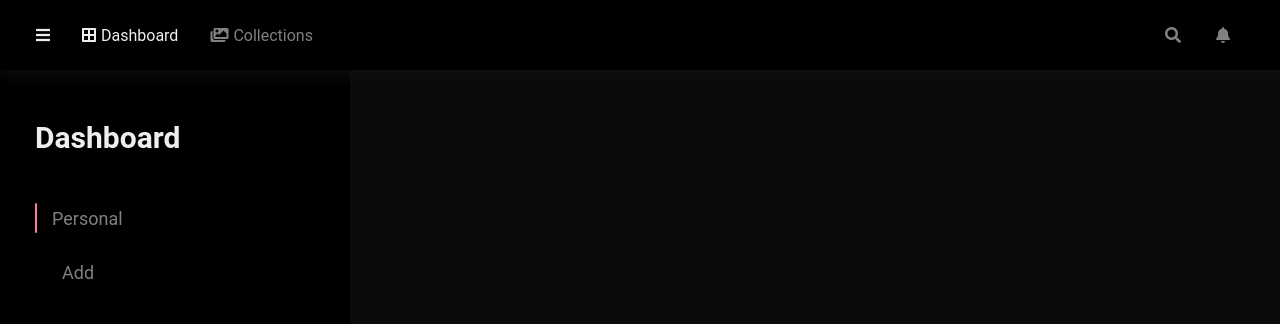
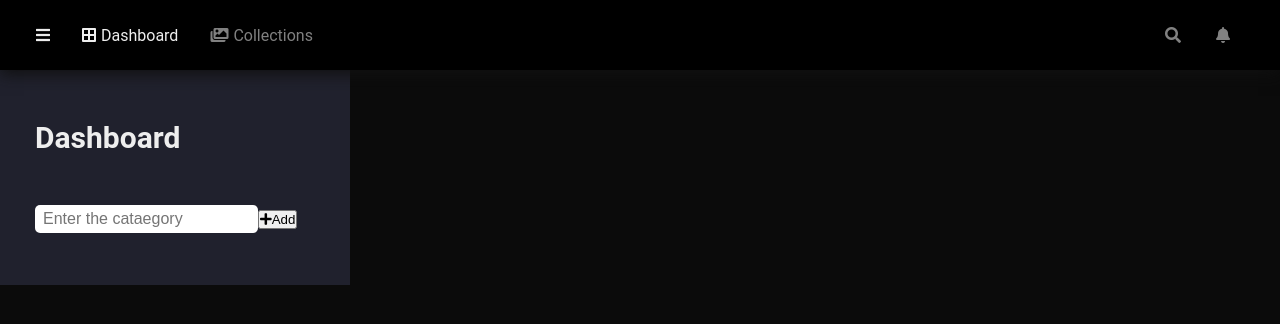
Before and after one commit to adhanif/ToDoList_React, a React (Vite) app: page / in a window 1280 px wide. Shown: the top 324 px of the page. Built offline with nearby package versions, Linux system fonts and the light colour scheme.

Commit message:
delete function added

```diff
--- a/src/App.jsx
+++ b/src/App.jsx
@@ -9,7 +9,7 @@ function App() {
   return (
     <>
       <Navbar/>
-      <div class="container">
+      <div className="container">
       <Sidebar/>
       </div>
     </>
--- a/src/components/Navbar.jsx
+++ b/src/components/Navbar.jsx
@@ -3,32 +3,34 @@ import './Navbar.css'
 function Navbar() {
   // const [count, setCount] = useState(0)
 
+
+
   return (
-    <nav class="navContainer">
-    <div class="headerItemContainer">
-      <div class="leftHeaderItems">
-        <i class="fas fa-bars"></i>
+    <nav className="navContainer">
+    <div className="headerItemContainer">
+      <div className="leftHeaderItems">
+        <i className="fas fa-bars"></i>
       </div>
 
-      <div class="leftHeaderItems">
-        <i class="fas fa-border-all"></i>
+      <div className="leftHeaderItems">
+        <i className="fas fa-border-all"></i>
         <span>Dashboard</span>
       </div>
 
-      <div id="collections" class="leftHeaderItems">
-        <i class="fas fa-images"></i>
+      <div id="collections" className="leftHeaderItems">
+        <i className="fas fa-images"></i>
         <span>Collections</span>
       </div>
     </div>
 
-    <div class="headerItemContainer">
-      <div class="rightHeaderItems">
-        <i class="fas fa-search"></i>
+    <div className="headerItemContainer">
+      <div className="rightHeaderItems">
+        <i className="fas fa-search"></i>
       </div>
-      <div class="rightHeaderItems">
-        <i class="fas fa-bell"></i>
+      <div className="rightHeaderItems">
+        <i className="fas fa-bell"></i>
       </div>
-      <div class="profilImage">
+      <div className="profilImage">
         <image src="https://cdn-icons-png.flaticon.com/128/149/149071.png" />
       </div>
     </div>
--- a/src/components/Sidebar.css
+++ b/src/components/Sidebar.css
@@ -1,9 +1,10 @@
 .sidebarContainer {
     width: 350px;
-    height: calc(100vh - 70px);
-    background-color: black;
-    /* background-color: #20212d; */
+   /* height: calc(100vh - 70px);*/
+    /* background-color: black; */
+    background-color: #20212d;
     padding-left: 35px;
+    padding-bottom: 20px;
   }
 
   .sidebarContainer h2 {
@@ -34,7 +35,7 @@
   .category:hover {
     background-color: white;
     /* background-color: #18181f; */
-    cursor: pointer;
+    /* cursor: pointer; */
   }
 
   .category:hover span {
@@ -73,3 +74,30 @@
   .categoryIcon:hover {
    color: black;
   }
+
+.icon-cat{
+  display:flex;
+  align-items: center;
+}
+.icon-cat span{
+  width: 60px;
+}
+
+#task-input {
+  border: none;
+  /* outline: none; */
+  padding: 5px 8px;
+  border-radius: 5px;
+  margin-bottom: 3rem;
+  font-size: 16px;
+
+}
+#todo-delete {
+  margin-left: 10rem;
+  border-radius: 5px;
+  color: gray;
+  cursor: pointer;
+}
+#todo-delete:hover {
+  color: black;
+}
--- a/src/components/Sidebar.jsx
+++ b/src/components/Sidebar.jsx
@@ -1,42 +1,97 @@
 import './Sidebar.css'
+import React, { useState, useEffect } from "react";
 
 function Sidebar() {
-  return (
-    <div class="sidebarContainer">
-        <h2>Dashboard</h2>
-        <div class="categoryList">
-            <div class="category">
-                <div class="categoryIcon" style={{backgroundColor: "#fd76a1"}}>
 
-                </div>
-                <span>Personal</span>
-            </div>
-            {/* <div class="category">
-                <div class="categoryIcon" style={{backgroundColor: "#70c4be"}}>
+    const[categories, setCategories]=useState("");
+    const[categoryList,setCategoryList ]=useState([]);
 
-                </div>
-                <span>Work</span>
-            </div>
-            <div class="category">
-                <div class="categoryIcon" style={{backgroundColor: "#ab6ddf"}}>
+    // useEffect(()=>{
+    //     setCategoryList(categoryList)
 
-                </div>
-                <span>Home</span>
-            </div>
-            <div class="category">
-                <div class="categoryIcon" style={{backgroundColor: "#86d377"}}>
+    // },[categoryList])
 
-                </div>
-                <span>Gifts</span>
-            </div> */}
-            <div class="category">
-                <div class="categoryIcon" style={{backgroundColor: "transperant"}}>
-                <i id="addCategoryIcon" class="fas fa-plus"></i>
-                </div>
-                <span style={{marginLeft: "25px"}} >Add</span>
+    const submit=(e)=>{
+        e.preventDefault();
+    };
+
+    const handleInputChange=(e)=>{
+        setCategories(e.target.value)
+        // console.log(e.target.value)
+        }
+
+    const addCategory=()=>{
+        setCategoryList([...categoryList, categories])
+        setCategories("");
+
+    }
+    // indexDelete
+    const deleteCategory=(e)=>{
+        const indexToDelete=e.target.dataset.index;
+        // console.log(parseInt(indexToDelete))
+        setCategoryList(categoryList.filter((_, index) => {
+           if(index !== parseInt(indexToDelete)){
+            return true;// Include the element in the filtered array
+           } else{
+            return false;
+           }
+        }));
+
+    }
+
+    // for alternative colors categoryIconColor
+    const colors=["#fd76a1", "#70c4be", "#ab6ddf","#86d377" ]
+    let count=0;
+    let categoryIconColor=[];
+    for(let i=0; i<categoryList.length; i++){
+        categoryIconColor.push(colors[count]);
+        count++;
+        if(count===colors.length){
+            count=0;
+        }
+    }
+
+ return (
+        <div className="sidebarContainer">
+            <h2>Dashboard</h2>
+            <div >
+                <form action="" onSubmit={submit} >
+                    <input type="text" placeholder='Enter the cataegory'
+                    onChange={handleInputChange}
+                    value={categories}
+                    id="task-input"
+                    />
+                    <button onClick={addCategory}><i id="addCategoryIcon" className="fas fa-plus"></i>Add </button>
+                </form>
             </div>
 
-        </div>
+
+            <div className="categoryList">
+
+                {
+                    categoryList.map(
+                        (category, index)=>(
+                            <div className="category" key={index}>
+                                <div className="icon-cat">
+                                    {/* <div className="categoryIcon" style={{backgroundColor: "#fd76a1"}}>
+                                    </div> */}
+                                    <div className="categoryIcon" style={{backgroundColor: categoryIconColor[index]}}>
+                                    </div>
+                                    <span>{category} </span>
+                            	</div>
+                                <i id="todo-delete" class="fas fa-trash" data-index={index}  onClick={(e) => deleteCategory(e)}></i>
+                                {/* <button value={index}  onClick={(e) => deleteCategory(e)}>Delete</button> */}
+
+                            </div>
+                        )
+                    )
+                }
+
+            </div>
+
+
+
+
     </div>
   )
 }
```
